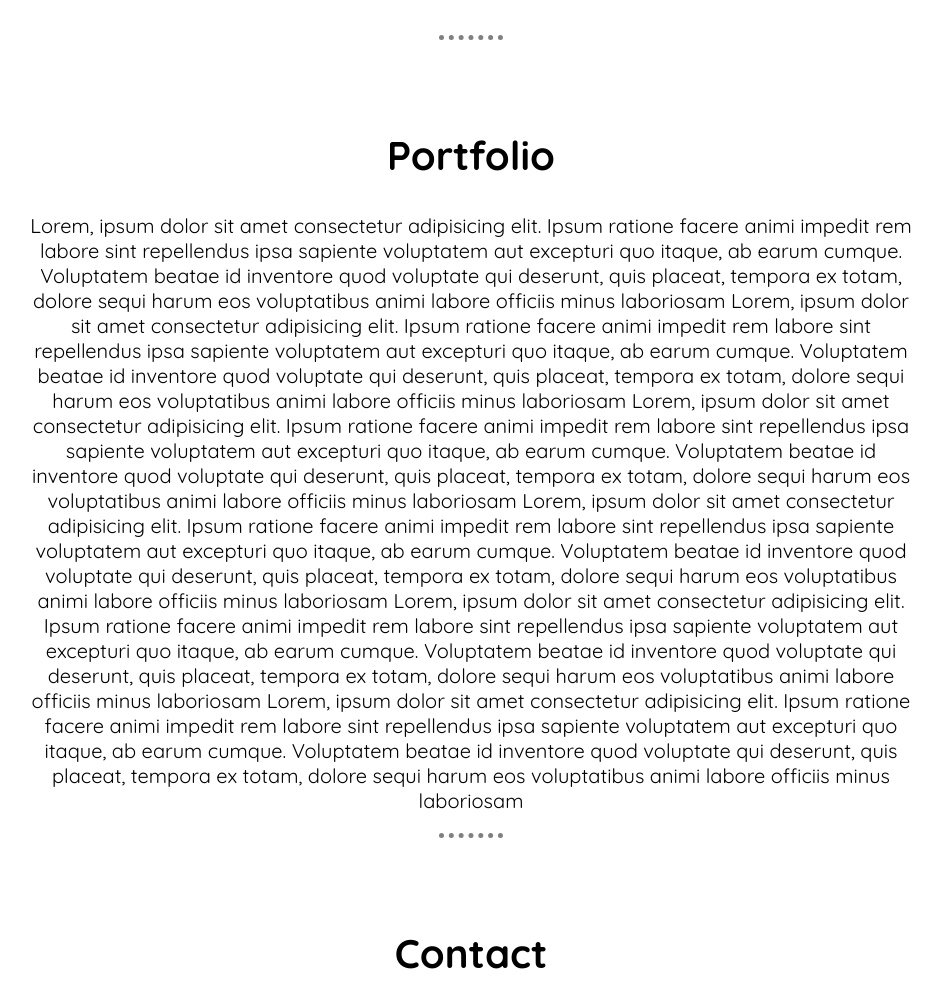
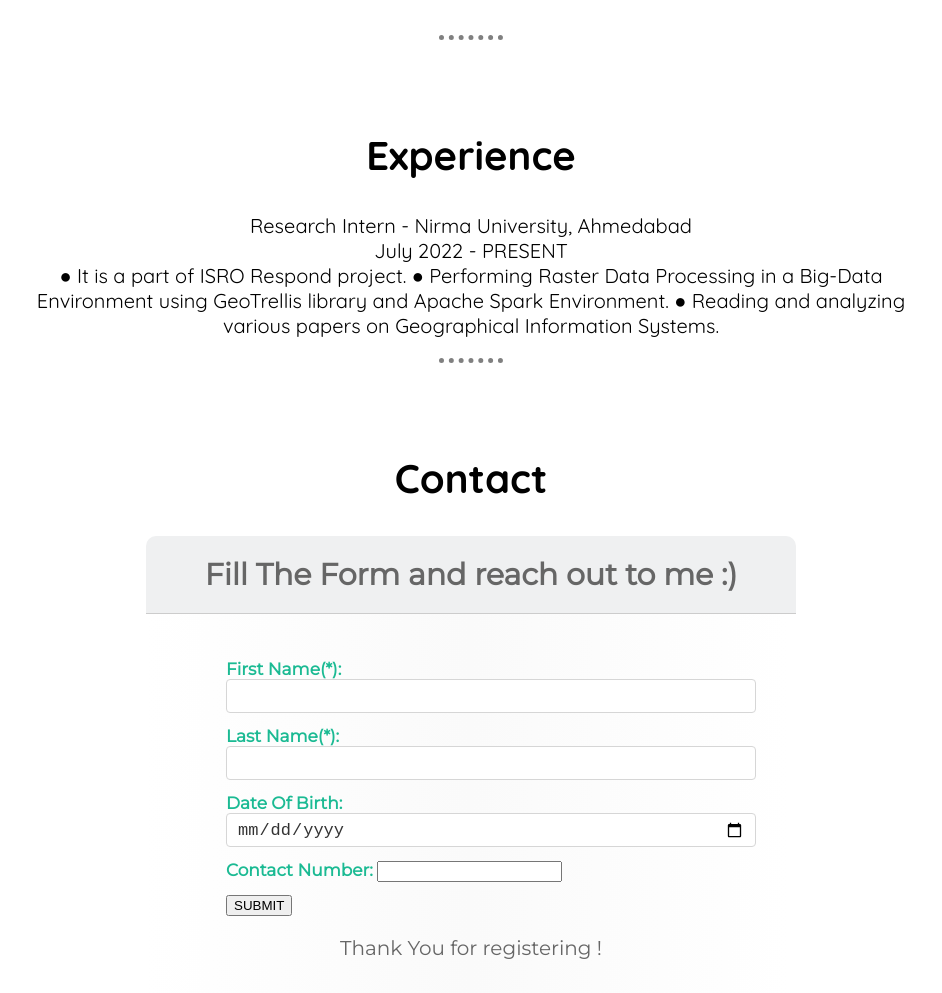
Before and after one commit to jayneel-shah18/Portfolio-Website, a plain HTML site: page index.html in a window 1280 px wide. Shown: the part 2280-3273 px from the top of the page, without its empty margins (169-1111 px from the left). Drawn offline with nearby package versions, Linux system fonts and the light colour scheme.

Commit message:
Update index.html
Added experience section

```diff
--- a/index.html
+++ b/index.html
@@ -104,14 +104,13 @@
               <hr>
             <section id="portfolio">
                 <br> <br> <br> <br>
-                <h2 class="myH2">Portfolio</h2>
+                <h2 class="myH2">Experience</h2>
                 <p class="myP">
-                Lorem, ipsum dolor sit amet consectetur adipisicing elit. Ipsum ratione facere animi impedit rem labore sint repellendus ipsa sapiente voluptatem aut excepturi quo itaque, ab earum cumque. Voluptatem beatae id inventore quod voluptate qui deserunt, quis placeat, tempora ex totam, dolore sequi harum eos voluptatibus animi labore officiis minus laboriosam
-                Lorem, ipsum dolor sit amet consectetur adipisicing elit. Ipsum ratione facere animi impedit rem labore sint repellendus ipsa sapiente voluptatem aut excepturi quo itaque, ab earum cumque. Voluptatem beatae id inventore quod voluptate qui deserunt, quis placeat, tempora ex totam, dolore sequi harum eos voluptatibus animi labore officiis minus laboriosam
-                Lorem, ipsum dolor sit amet consectetur adipisicing elit. Ipsum ratione facere animi impedit rem labore sint repellendus ipsa sapiente voluptatem aut excepturi quo itaque, ab earum cumque. Voluptatem beatae id inventore quod voluptate qui deserunt, quis placeat, tempora ex totam, dolore sequi harum eos voluptatibus animi labore officiis minus laboriosam
-                Lorem, ipsum dolor sit amet consectetur adipisicing elit. Ipsum ratione facere animi impedit rem labore sint repellendus ipsa sapiente voluptatem aut excepturi quo itaque, ab earum cumque. Voluptatem beatae id inventore quod voluptate qui deserunt, quis placeat, tempora ex totam, dolore sequi harum eos voluptatibus animi labore officiis minus laboriosam
-                Lorem, ipsum dolor sit amet consectetur adipisicing elit. Ipsum ratione facere animi impedit rem labore sint repellendus ipsa sapiente voluptatem aut excepturi quo itaque, ab earum cumque. Voluptatem beatae id inventore quod voluptate qui deserunt, quis placeat, tempora ex totam, dolore sequi harum eos voluptatibus animi labore officiis minus laboriosam
-                Lorem, ipsum dolor sit amet consectetur adipisicing elit. Ipsum ratione facere animi impedit rem labore sint repellendus ipsa sapiente voluptatem aut excepturi quo itaque, ab earum cumque. Voluptatem beatae id inventore quod voluptate qui deserunt, quis placeat, tempora ex totam, dolore sequi harum eos voluptatibus animi labore officiis minus laboriosam
+                Research Intern - Nirma University, Ahmedabad <br>
+                July 2022 - PRESENT <br>
+                ● It is a part of ISRO Respond project.
+                ● Performing Raster Data Processing in a Big-Data Environment using GeoTrellis library and Apache Spark Environment.
+                ● Reading and analyzing various papers on Geographical Information Systems.
             </p>
             </section>
             <hr>
```
